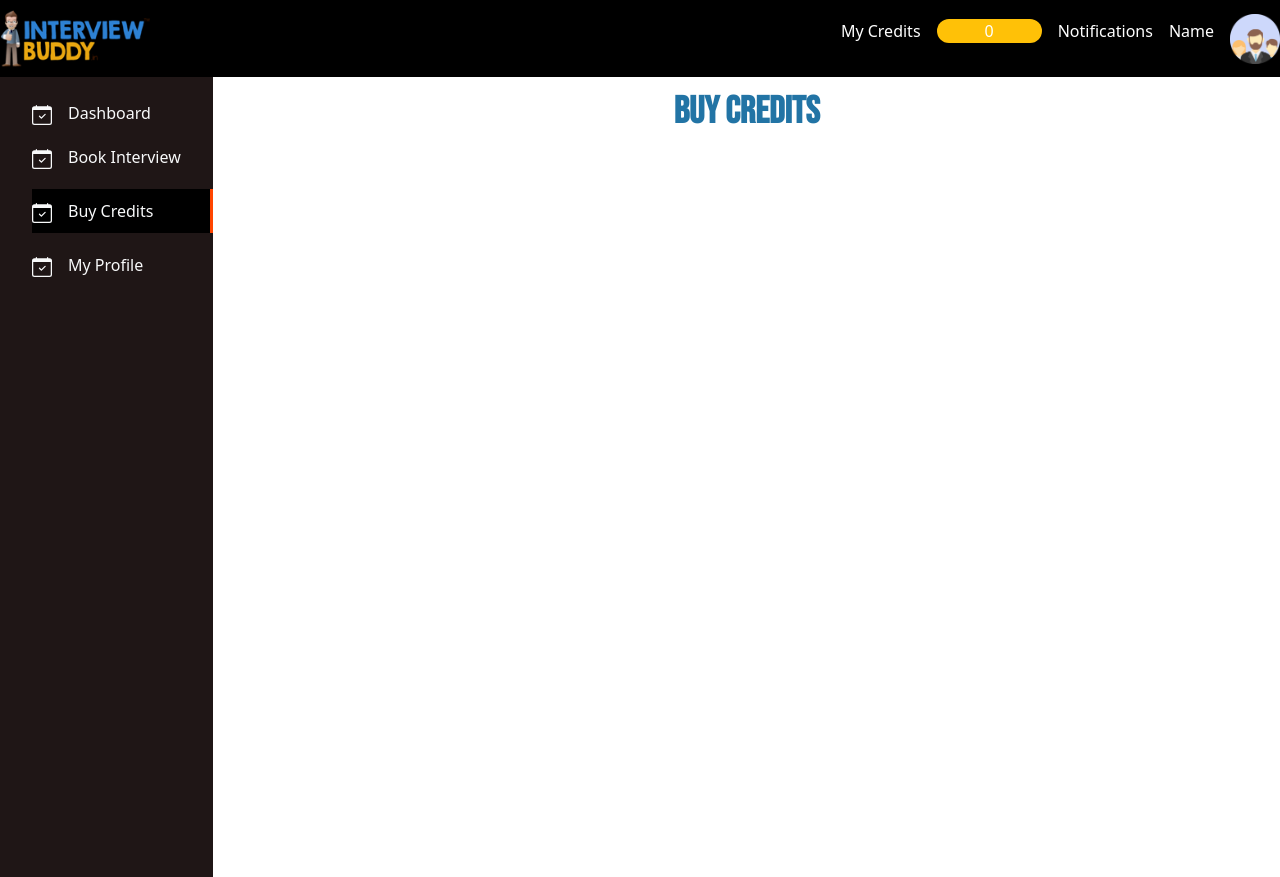
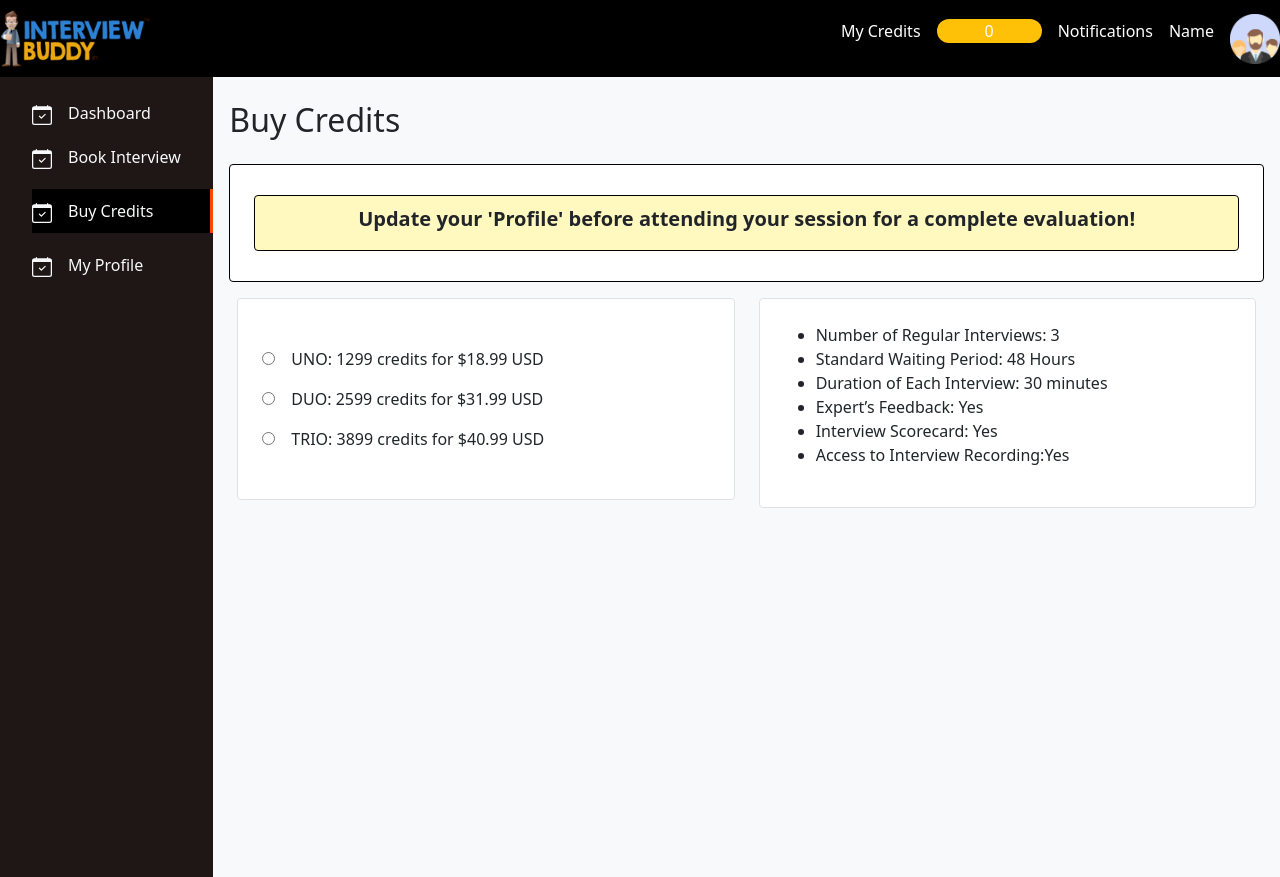
Before and after one commit to ahhridoy/interview-buddy, a React (Create React App) app: page /buy-credits in a window 1280 px wide. Built offline with nearby package versions, Linux system fonts and the light colour scheme.

Commit message:
my profile added

```diff
--- a/src/components/Navbar/Navbar.jsx
+++ b/src/components/Navbar/Navbar.jsx
@@ -1,13 +1,16 @@
 import React from "react";
+import { Link } from "react-router-dom";
 import "./_Navbar.scss";
 
 const Navbar = () => {
   return (
     <main id="navbar">
       <div className="d-flex justify-content-between">
-        <div className="logo">
-          <img src="/assets/logo.png" alt="" />
-        </div>
+        <Link to="/" className="text-decoration-none">
+          <div className="logo">
+            <img src="/assets/logo.png" alt="" />
+          </div>
+        </Link>
         <div className="content">
           <div className="me-3">
             <p>My Credits</p>
--- a/src/components/Sidebar/Sidebar.jsx
+++ b/src/components/Sidebar/Sidebar.jsx
@@ -1,5 +1,5 @@
 import React from "react";
-import { Link, NavLink } from "react-router-dom";
+import { NavLink } from "react-router-dom";
 import { BsCalendarCheck } from "react-icons/bs";
 import "./_Sidebar.scss";
 
--- a/src/pages/BookInterview/BookInterview.jsx
+++ b/src/pages/BookInterview/BookInterview.jsx
@@ -15,24 +15,24 @@ const BookInterview = () => {
             Book Interview
           </h4>
           <div className="system">
-            <p className="text-start ms-3 system-text">
+            <p className="text-start mx-3 system-text">
               <strong>Check Your System Date and Time</strong>
             </p>
-            <p className="text-start ms-3">
+            <p className="text-start mx-3">
               Looks like your system date and time is not set correctly. Please
               update your system date and time in order to start the interview
               on Time.
             </p>
           </div>
-          <div className="update">
-            <p className="text-center">
+          <div className="update mx-3 mt-5">
+            <p className="text-center fs-5">
               <strong>
                 Update your 'Profile' before attending your session for a
                 complete evaluation!
               </strong>
             </p>
           </div>
-          <div className="schedule-an-interview">
+          <div className="schedule-an-interview mx-3 mt-5">
             <p className="text-start p-3">
               <strong>Schedule an Interview</strong>
             </p>
@@ -51,14 +51,14 @@ const BookInterview = () => {
               <p className="ms-3 me-5">Select Date:</p>
             </div>
           </div>
-          <div className="available-slots">
+          <div className="available-slots mx-3 mt-3">
             <p className="text-start p-3">
               <strong>Available Slots</strong>
               <small> (All time slots listed are IST)</small>
             </p>
             <div className="d-flex">
               <div>
-                <p className="text-start">13 Jun' 2022</p>
+                <p className="text-start ms-3">13 Jun' 2022</p>
               </div>
               <Row>
                 <Col md={2} xs={3}></Col>
--- a/src/pages/BookInterview/_BookInterview.scss
+++ b/src/pages/BookInterview/_BookInterview.scss
@@ -13,14 +13,11 @@
     .update {
       background-color: #fff9c0;
       border: 1px solid black;
-         margin: 40px 20px;
       padding-top: 10px;
     }
     .schedule-an-interview {
       border: 1px solid black;
       background-color: white;
-         margin-top: 40px;
-         margin-left: 20px;
       .interview-type {
         display: flex;
         margin-top: -20px;
@@ -29,8 +26,6 @@
     .available-slots {
       border: 1px solid black;
       background-color: white;
-         margin-top: 20px;
-         margin-left: 20px;
       .interview-type {
         display: flex;
         margin-top: -20px;
--- a/src/pages/BuyCredits/BuyCredits.jsx
+++ b/src/pages/BuyCredits/BuyCredits.jsx
@@ -1,3 +1,4 @@
+import { Col, Row } from "react-bootstrap";
 import React from "react";
 import Navbar from "../../components/Navbar/Navbar";
 import Sidebar from "../../components/Sidebar/Sidebar";
@@ -9,8 +10,52 @@ const BuyCredits = () => {
       <Navbar />
       <div id="buy-credits">
         <Sidebar />
-        <div className="buy-credits-container">
-          <h1>Buy Credits</h1>
+        <div className="buy-credits-container bg-light">
+          <h4 className="text-start text-dark ms-3 fs-2 my-4">Buy Credits</h4>
+          <div className="update-profile-box rounded mx-3">
+            <div className="update-profile mx-4 rounded">
+              <p className="text-center pt-2 fs-5">
+                <strong>
+                  Update your 'Profile' before attending your session for a
+                  complete evaluation!
+                </strong>
+              </p>
+            </div>
+          </div>
+          <div className="mx-4">
+            <Row>
+              <Col md={6} xs={12}>
+                <div className="py-5 px-4 my-3 bg-white rounded border">
+                  <input type="radio" name="fav-group" value="uno" />
+                  <label className="ms-3 mb-3">
+                    UNO: 1299 credits for $18.99 USD
+                  </label>{" "}
+                  <br />
+                  <input type="radio" name="fav-group" value="duo" />
+                  <label className="ms-3 mb-3">
+                    DUO: 2599 credits for $31.99 USD
+                  </label>{" "}
+                  <br />
+                  <input type="radio" name="fav-group" value="trio" />
+                  <label className="ms-3">
+                    TRIO: 3899 credits for $40.99 USD
+                  </label>
+                </div>
+              </Col>
+              <Col md={6} xs={12}>
+                <div className="py-4 px-4 my-3 bg-white rounded border">
+                  <ul>
+                    <li>Number of Regular Interviews: 3</li>
+                    <li>Standard Waiting Period: 48 Hours</li>
+                    <li>Duration of Each Interview: 30 minutes</li>
+                    <li>Expert’s Feedback: Yes</li>
+                    <li>Interview Scorecard: Yes</li>
+                    <li>Access to Interview Recording:Yes</li>
+                  </ul>
+                </div>
+              </Col>
+            </Row>
+          </div>
         </div>
       </div>
     </main>
--- a/src/pages/BuyCredits/_BuyCredits.scss
+++ b/src/pages/BuyCredits/_BuyCredits.scss
@@ -1,6 +1,15 @@
 #buy-credits {
-   display: flex;
-   .buy-credits-container {
-      flex: 5;
-   }
+  display: flex;
+  .buy-credits-container {
+    flex: 5;
+    .update-profile-box {
+      background-color: white;
+      border: 1px solid black;
+      padding: 30px 0px;
+      .update-profile {
+        background-color: #fff9c0;
+        border: 1px solid black;
+      }
+    }
+  }
 }
--- a/src/pages/MyProfile/MyProfile.jsx
+++ b/src/pages/MyProfile/MyProfile.jsx
@@ -9,8 +9,46 @@ const MyProfile = () => {
       <Navbar />
       <div id="my-profile">
         <Sidebar />
-        <div className="my-profile-container">
-          <h1>My Profile</h1>
+        <div className="my-profile-container bg-light">
+          <h4 className="text-start text-dark ms-3 fs-2 my-4">My Profile</h4>
+          <div className="py-4 px-4 my-3 mx-3 bg-white rounded border d-flex justify-content-between">
+            <div>
+              <strong>Account Details</strong>
+              <div className="d-flex justify-content-between">
+                <p>User ID</p>
+                <p>42543</p>
+              </div>
+              <div className="d-flex justify-content-between">
+                <p>Name</p>
+                <p>Hridoy</p>
+              </div>
+              <div className="d-flex justify-content-between">
+                <p>Email</p>
+                <p>ahhridoyy28@gmail.com</p>
+              </div>
+              <div className="d-flex justify-content-between">
+                <p>Phone</p>
+                <p>+880 1318183476</p>
+              </div>
+            </div>
+            <div className="d-flex">
+              <div>
+                <img src="/assets/man.png" alt="" className="w-50" />
+                <p>
+                  <a href="#">Change Picture</a>
+                </p>
+              </div>
+
+              <div className="d-flex">
+                <p className="me-5">
+                  <a href="#">Change Picture</a>
+                </p>
+                <p>
+                  <a href="#">Change Picture</a>
+                </p>
+              </div>
+            </div>
+          </div>
         </div>
       </div>
     </main>
```
Lines whose indentation alone changed are shown as unchanged.
